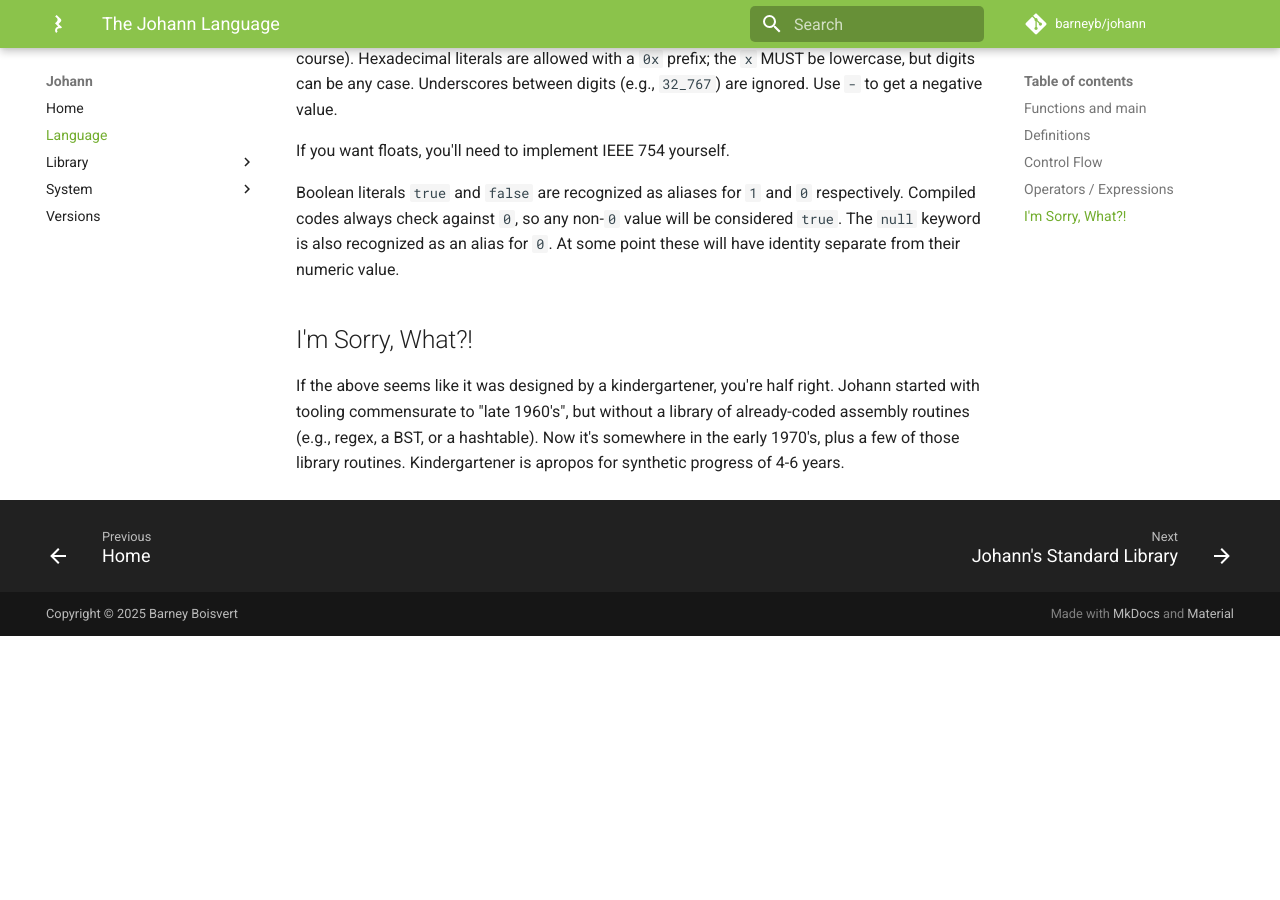
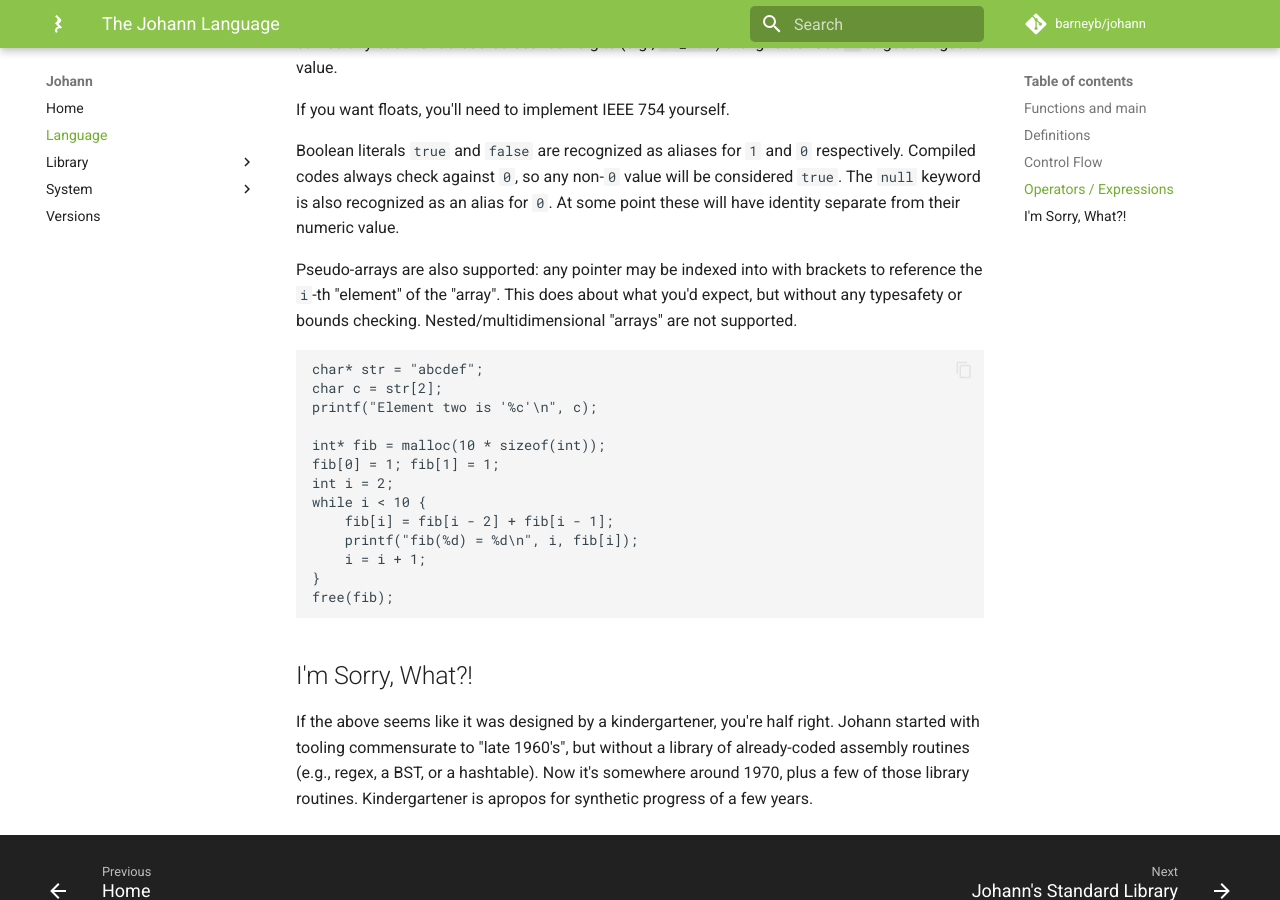
Before and after one commit to barneyb/johann, an MkDocs documentation site: the page built from documentation/docs/language/index.md, in a window 1280 px wide and 900 px high, scrolled down 4558 px. Built offline with MkDocs 1.6.1 and Material for MkDocs 9.7.7, drawn with Linux system fonts in a browser that asks for light colours; comment, search, counter and statistics services are not loaded; before the commit the page ends 5194 px from its top, so only the background shows below that; some of the changed text lies outside the part shown.

Commit message:
update docs for release

````diff
--- a/documentation/docs/language/index.md
+++ b/documentation/docs/language/index.md
@@ -175,6 +173,24 @@ If you want floats, you'll need to implement IEEE 754 yourself.
 
 Boolean literals `true` and `false` are recognized as aliases for `1` and `0` respectively. Compiled codes always check against `0`, so any non-`0` value will be considered `true`. The `null` keyword is also recognized as an alias for `0`. At some point these will have identity separate from their numeric value.
 
+Pseudo-arrays are also supported: any pointer may be indexed into with brackets to reference the `i`-th "element" of the "array". This does about what you'd expect, but without any typesafety or bounds checking. Nested/multidimensional "arrays" are not supported.
+
+```johann
+char* str = "abcdef";
+char c = str[2];
+printf("Element two is '%c'\n", c);
+
+int* fib = malloc(10 * sizeof(int));
+fib[0] = 1; fib[1] = 1;
+int i = 2;
+while i < 10 {
+    fib[i] = fib[i - 2] + fib[i - 1];
+    printf("fib(%d) = %d\n", i, fib[i]);
+    i = i + 1;
+}
+free(fib);
+```
+
 ## I'm Sorry, What?!
 
-If the above seems like it was designed by a kindergartener, you're half right. Johann started with tooling commensurate to "late 1960's", but without a library of already-coded assembly routines (e.g., regex, a BST, or a hashtable). Now it's somewhere in the early 1970's, plus a few of those library routines. Kindergartener is apropos for synthetic progress of 4-6 years.
+If the above seems like it was designed by a kindergartener, you're half right. Johann started with tooling commensurate to "late 1960's", but without a library of already-coded assembly routines (e.g., regex, a BST, or a hashtable). Now it's somewhere around 1970, plus a few of those library routines. Kindergartener is apropos for synthetic progress of a few years.
````
Also changed, not shown: other parts of documentation/docs/language/index.md (+0 -2 lines), documentation/docs/versions/index.md (+1 -3 lines).
